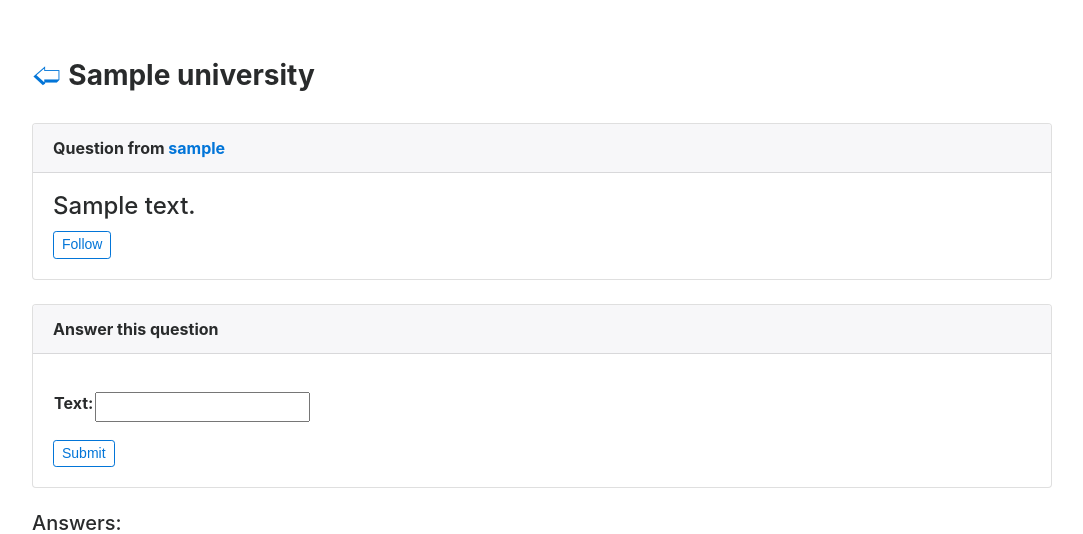
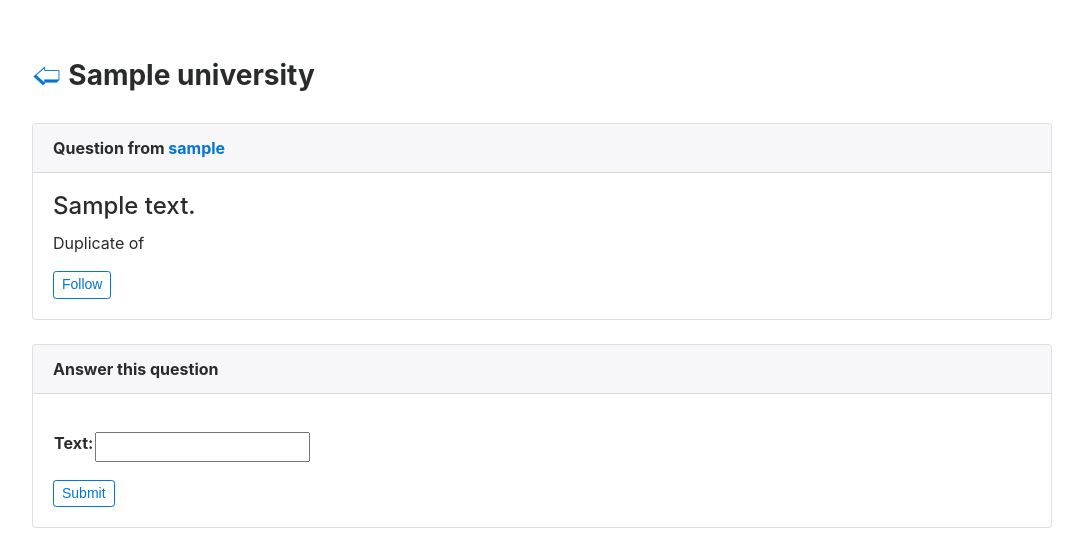
Before and after one commit to danagilliann/large_scale, a Django app: page /micro/question/1/ in a window 1280 px wide. Shown: the part 54-588 px from the top of the page, without its empty margins (98-1181 px from the left). Run offline with Django 3.2, Linux system fonts and the light colour scheme; tables that the repository leaves empty hold one stand-in row (values such as "Sample post"); some libraries are stand-ins or nearby versions.

Commit message:
accounting for duplicates in view/template

```diff
--- a/web/scalica/micro/templates/micro/question.html
+++ b/web/scalica/micro/templates/micro/question.html
@@ -11,6 +11,9 @@
     </div>
     <div class="card-block">
       <h4 class="card-title">{{ question.text }}</h4>
+      {% if duplicate %}
+      <p>Duplicate of <a href="/micro/question/{{ duplicate.id }}"></a></p>
+      {% endif %}
       {% if not_followed %}
         <form action="/micro/follow/{{ question.id }}/" method="post">
           {% csrf_token %}
--- a/web/scalica/micro/views.py
+++ b/web/scalica/micro/views.py
@@ -72,6 +72,8 @@ def question(request, question_id, message=None):
   _university = University.objects.get(id=_question.university_id)
   _user = User.objects.get(id=_question.user_id)
 
+  duplicate = _question.duplicate_of
+
   # get all answers from this question
   answer_list = Answer.objects.filter(question_id=question_id)
 
@@ -85,7 +87,8 @@ def question(request, question_id, message=None):
     'answer_form' : AnswerForm,
     'not_followed': not_followed,
     'message' : message,
-    'question_user' : _user
+    'question_user' : _user,
+    'duplicate' : duplicate
   }
 
   return render(request, 'micro/question.html', context)
```
